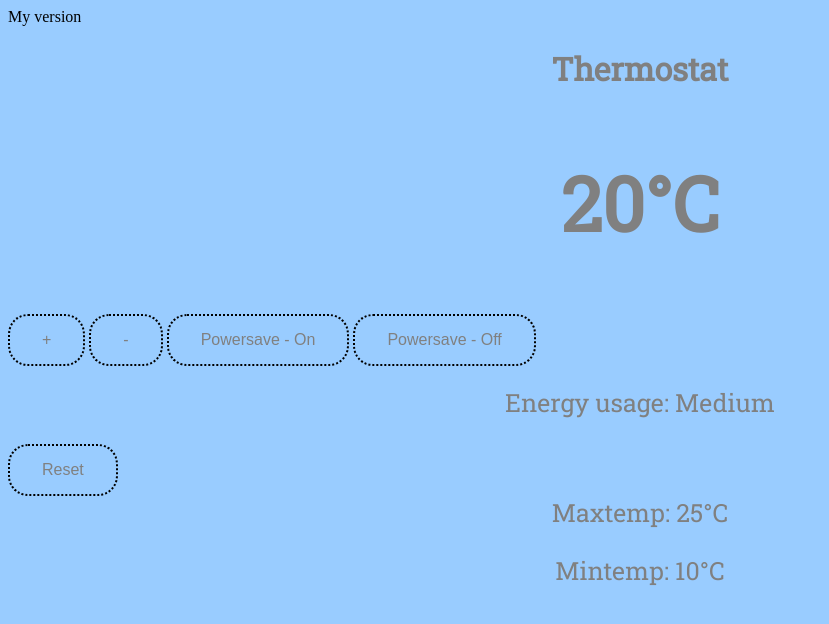
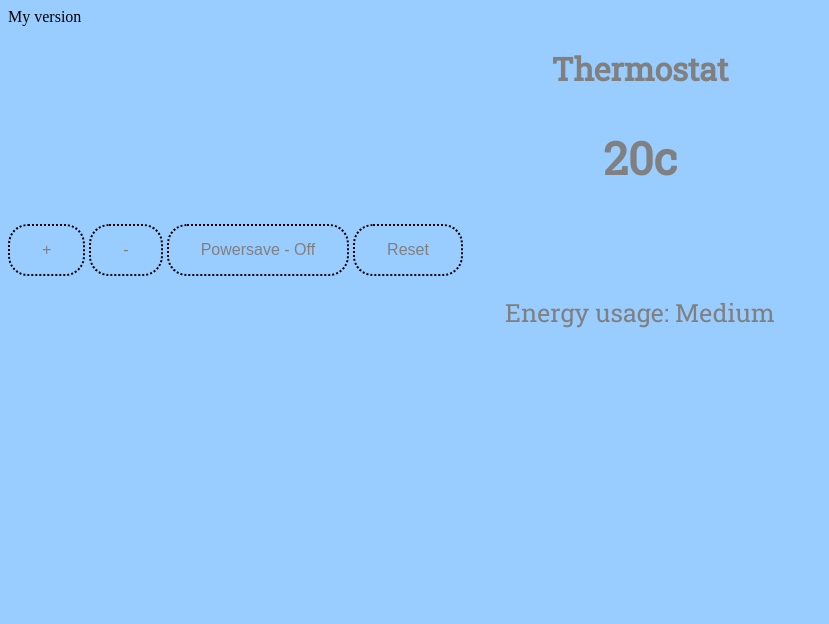
Before and after one commit to timjones10/Thermostat-Javascript, a plain HTML site: page src/index.html in a window 1280 px wide. Both pictures are taken after a click on the input "Powersave - On". Shown: the whole page, without its empty margins (0-829 px from the left). Drawn offline with Linux system fonts and the light colour scheme.

Commit message:
Added power-save

```diff
--- a/src/Public/thermostat_style.css
+++ b/src/Public/thermostat_style.css
@@ -12,7 +12,7 @@ h2 {
   color: grey;
   text-align: center;
   font-family: 'Roboto Slab', serif;
-  font-size: 75px;
+  font-size: 45px;
 }
 
 .words {
--- a/src/index.html
+++ b/src/index.html
@@ -22,23 +22,14 @@ My version
     <input id='temperature-up' class='button1' type='submit' name='thermostat_button' value='+'>
     <input id='temperature-down' class='button1' type='submit' name='thermostat_button' value='-'>
     <input id='power-save-on' class='button1'type='submit' name='thermostat_button' value='Powersave - On'>
-    <input id='power-save-on' class='button1'type='submit' name='thermostat_button' value='Powersave - Off'>
-
+    <input id='power-save-off' class='button1'type='submit' name='thermostat_button' value='Powersave - Off'>
+    <input id='reset' class='button1'type='submit' name='thermostat_button' value='Reset'>
 
   </div>
 
-  <div>
-    <div id='usage' class='words' <p><label>Energy usage: </label>Medium </p>
-    </div>
 
-    <input id='reset' class='button1'type='submit' name='thermostat_button' value='Reset'>
+    <div  class='words'> <label>Energy usage: </label><span id='usage'> </span></div>
 
-    <div id='MaxTemp' class='words' <p><label>Maxtemp: </label>25°C </p>
-    </div>
-
-    <div id='MinTemp' class='words' <p><label>Mintemp: </label>10°C </p>
-    </div>
-  </div>
 
 </body>
 
--- a/src/interface.js
+++ b/src/interface.js
@@ -2,6 +2,8 @@ $(document).ready(function(){
 
   var thermostat = new Thermostat();
   updateTemperature();
+
+  $('#power-save-off').hide();
 
   $('#temperature-up').on('click', function() {
    thermostat.increase();
@@ -19,7 +21,23 @@ $(document).ready(function(){
    });
 
   function updateTemperature() {
-    $('#temperature').text(thermostat.temperature());
+  $('#temperature').text(thermostat.temperature());
   }
 
+  $('#power-save-on').click(function() {
+     thermostat.changePowerSavingMode();
+     $(this).hide();
+     $("#power-save-off").show();
+     updateTemperature();
+   });
+
+   $('#power-save-off').click(function() {
+      thermostat.changePowerSavingMode();
+      $(this).hide();
+       $("#power-save-on").show();
+      updateTemperature();
+    });
+
+    $('#usage').text(thermostat.energyUsage());
+
 });
--- a/src/thermostat.js
+++ b/src/thermostat.js
@@ -7,7 +7,7 @@ function Thermostat() {
 }
 
 Thermostat.prototype.temperature = function() {
-  return this._temperature + '°C';
+  return this._temperature + 'c';
 };
 
 Thermostat.prototype.increase = function() {
@@ -42,10 +42,10 @@ Thermostat.prototype.resetTemperature = function() {
 
 Thermostat.prototype.energyUsage = function() {
   if (this._temperature < 18) {
-  return  "low-usage";
+  return  "Low";
 } else if (this._temperature < 25) {
-  return "medium-usage";
+  return "Medium";
 } else {
-  return "high-usage";
+  return "High";
 }
 };
```
